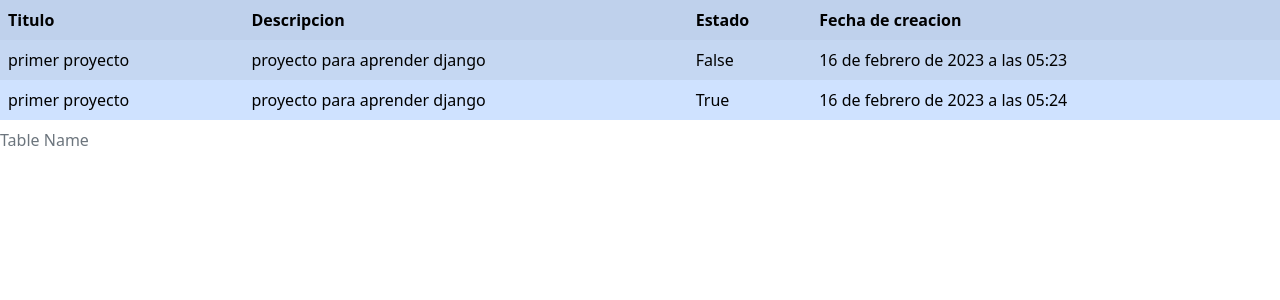
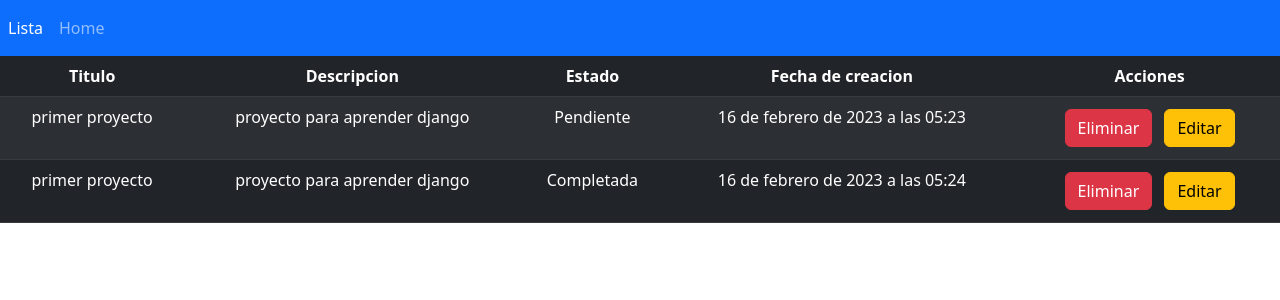
Before and after one commit to juan-ubaque/senaDjango, a Django app: template todo/templates/home.html in a window 1280 px wide. Shown: the top 300 px of the page. Run offline with Django 4.2, Linux system fonts and the light colour scheme; the template is opened without the code that fills it: values that come from a table or form of the project are taken from there, others are empty; data comes from the database, SQL or seed files in the repository; both versions use the stored data as it was after the commit.

Commit message:
Crud completado

```diff
--- a/tareas/urls.py
+++ b/tareas/urls.py
@@ -18,5 +18,5 @@ from django.urls import path , include
 
 urlpatterns = [
     path('admin/', admin.site.urls),
-    path('tareas/', include('todo.urls')),
+    path('', include('todo.urls')),
 ]
--- a/todo/templates/home.html
+++ b/todo/templates/home.html
@@ -1,61 +1,34 @@
-<!DOCTYPE html>
-<html lang="en">
-    <head>
-        <title>Tareas pendientes</title>
-        <!-- Required meta tags -->
-        <meta charset="utf-8" />
-        <meta name="viewport" content="width=device-width, initial-scale=1, shrink-to-fit=no" />
+{% extends 'layouts/layout.html' %}
 
-        <!-- Bootstrap CSS v5.2.1 -->
-        <link href="https://cdn.jsdelivr.net/npm/bootstrap@5.2.1/dist/css/bootstrap.min.css" rel="stylesheet" integrity="sha384-iYQeCzEYFbKjA/T2uDLTpkwGzCiq6soy8tYaI1GyVh/UjpbCx/TYkiZhlZB6+fzT" crossorigin="anonymous" />
-    </head>
+{% block content %}
 
-    <body>
-        <header>
-        <!-- place navbar here -->
-        </header>
-        <main>
-
-            <div class="table-responsive">
-                <table class="table table-striped
-                table-hover
-                table-borderless
-                table-primary
-                align-middle">
-                    <thead class="table-light">
-                        <caption>Table Name</caption>
+<table class="table table-dark table-striped text-center">
+    <thead>
         <tr>
-                            <th>Titulo</th>
-                            <th>Descripcion</th>
-                            <th>Estado</th>
-                            <th>Fecha de creacion</th>
+            <th scope="col">Titulo</th>
+            <th scope="col">Descripcion</th>
+            <th scope="col">Estado</th>
+            <th scope="col">Fecha de creacion</th>
+            <th scope="col  ">Acciones</th>
         </tr>
     </thead>
-                        <tbody class="table-group-divider">
+    <tbody>
+        <tr>
             {% for tarea in tareas %}
-                                <tr>
             <td>{{tarea.titulo}}</td>
             <td>{{tarea.descripcion}}</td>
-                                    <td>{{tarea.estado}}</td>
+            {% if tarea.estado %}
+            <td>Completada</td>
+            {% else %}
+            <td>Pendiente</td>
+            {% endif %}
             <td>{{tarea.fecha_creacion}}</td>
+            <td>
+                <a class="btn btn-danger m-1" href="{% url 'eliminar' tarea.id %}">Eliminar</a>
+                <a class="btn btn-warning m-1" href="{% url 'editar' tarea.id %}">Editar</a>
+            </td>
         </tr>
         {% endfor %}
     </tbody>
-                        <tfoot>
-
-                        </tfoot>
 </table>
-            </div>
-
-
-
-        </main>
-        <footer>
-        <!-- place footer here -->
-        </footer>
-        <!-- Bootstrap JavaScript Libraries -->
-        <script src="https://cdn.jsdelivr.net/npm/@popperjs/core@2.11.6/dist/umd/popper.min.js" integrity="sha384-oBqDVmMz9ATKxIep9tiCxS/Z9fNfEXiDAYTujMAeBAsjFuCZSmKbSSUnQlmh/jp3" crossorigin="anonymous"></script>
-
-        <script src="https://cdn.jsdelivr.net/npm/bootstrap@5.2.1/dist/js/bootstrap.min.js" integrity="sha384-7VPbUDkoPSGFnVtYi0QogXtr74QeVeeIs99Qfg5YCF+TidwNdjvaKZX19NZ/e6oz" crossorigin="anonymous"></script>
-    </body>
-</html>
+{% endblock content %}
--- /dev/null
+++ b/todo/templates/layouts/layout.html
@@ -0,0 +1,39 @@
+<!DOCTYPE html>
+<html lang="en">
+    <head>
+        <title>Title</title>
+        <!-- Required meta tags -->
+        <meta charset="utf-8" />
+        <meta name="viewport" content="width=device-width, initial-scale=1, shrink-to-fit=no" />
+
+        <!-- Bootstrap CSS v5.2.1 -->
+        <link href="https://cdn.jsdelivr.net/npm/bootstrap@5.2.1/dist/css/bootstrap.min.css" rel="stylesheet" integrity="sha384-iYQeCzEYFbKjA/T2uDLTpkwGzCiq6soy8tYaI1GyVh/UjpbCx/TYkiZhlZB6+fzT" crossorigin="anonymous" />
+    </head>
+
+    <body>
+        <header>
+        <!-- ========== Start nav ========== -->
+        <nav class="navbar navbar-expand navbar-dark bg-primary">
+            <div class="nav navbar-nav">
+                <a class="nav-item nav-link active" href="#" aria-current="page">Lista <span class="visually-hidden">(current)</span></a>
+                <a class="nav-item nav-link" href="#">Home</a>
+            </div>
+        </nav>
+        <!-- ========== End nav ========== -->
+        </header>
+        <main>
+            {% block content %}
+
+            {% endblock content %}
+
+
+        </main>
+        <footer>
+        <!-- place footer here -->
+        </footer>
+        <!-- Bootstrap JavaScript Libraries -->
+        <script src="https://cdn.jsdelivr.net/npm/@popperjs/core@2.11.6/dist/umd/popper.min.js" integrity="sha384-oBqDVmMz9ATKxIep9tiCxS/Z9fNfEXiDAYTujMAeBAsjFuCZSmKbSSUnQlmh/jp3" crossorigin="anonymous"></script>
+
+        <script src="https://cdn.jsdelivr.net/npm/bootstrap@5.2.1/dist/js/bootstrap.min.js" integrity="sha384-7VPbUDkoPSGFnVtYi0QogXtr74QeVeeIs99Qfg5YCF+TidwNdjvaKZX19NZ/e6oz" crossorigin="anonymous"></script>
+    </body>
+</html>
--- a/todo/urls.py
+++ b/todo/urls.py
@@ -1,5 +1,8 @@
 from django.urls import path , include
 from . import views
 urlpatterns = [
-    path('home/',views.home, name='home')
+    path('',views.home, name='home'),
+    path ('agregar/', views.agregar, name='agregar'),
+    path('eliminar/<int:id>', views.eliminar, name='eliminar'),
+    path('editar/<int:tarea_id>', views.editar, name='editar'),
 ]
```
Also changed, not shown: todo/forms.py (+4 -3 lines), todo/templates/agregar.html (added, +15 -0 lines), todo/templates/editar.html (added, +16 -0 lines), todo/views.py (+37 -3 lines), db.sqlite3. Lines whose indentation alone changed are shown as unchanged.
